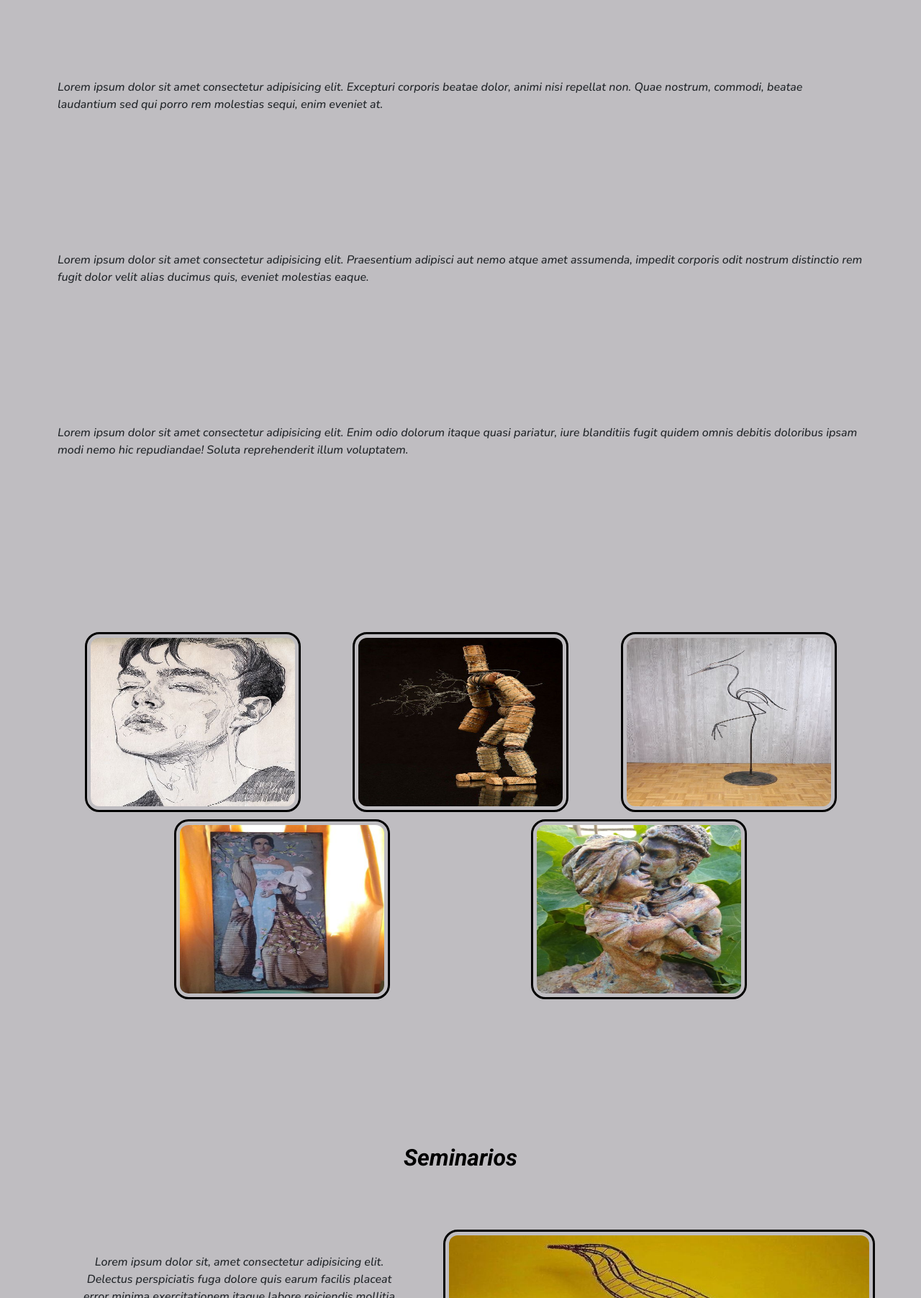
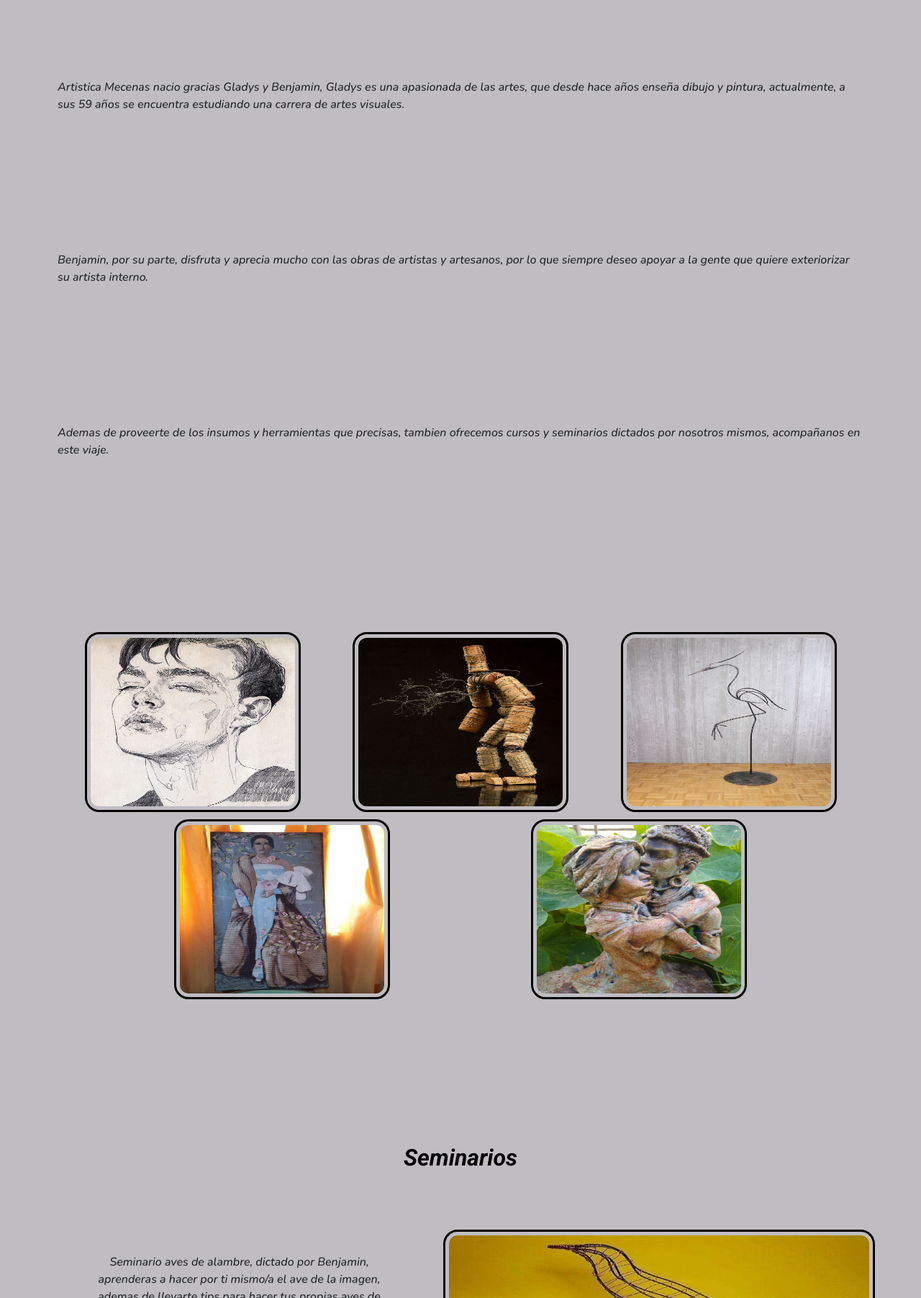
Before and after one commit to BFLavorato/Desafio-Coder, a plain HTML site: page sections/nosotros.html in a window 1280 px wide. Shown: the part 297-2100 px from the top of the page at 72% size. Drawn offline with nearby package versions, Linux system fonts and the light colour scheme.

Commit message:
actualizarlorems

```diff
--- a/sections/nosotros.html
+++ b/sections/nosotros.html
@@ -56,11 +56,11 @@
             <h1 class="h">Museo Mecenas</h1>
             <div class="nosotros">
             <p>
-            Lorem ipsum dolor sit amet consectetur adipisicing elit. Excepturi corporis beatae dolor, animi nisi repellat non. Quae nostrum, commodi, beatae laudantium sed qui porro rem molestias sequi, enim eveniet at.</p>
+            Artistica Mecenas nacio gracias Gladys y Benjamin, Gladys es una apasionada de las artes, que desde hace años enseña dibujo y pintura, actualmente, a sus 59 años se encuentra estudiando una carrera de artes visuales.</p>
             <p>
-            Lorem ipsum dolor sit amet consectetur adipisicing elit. Praesentium adipisci aut nemo atque amet assumenda, impedit corporis odit nostrum distinctio rem fugit dolor velit alias ducimus quis, eveniet molestias eaque.</p>
+            Benjamin, por su parte, disfruta y aprecia mucho con las obras de artistas y artesanos, por lo que siempre deseo apoyar a la gente que quiere exteriorizar su artista interno.</p>
             <p>
-            Lorem ipsum dolor sit amet consectetur adipisicing elit. Enim odio dolorum itaque quasi pariatur, iure blanditiis fugit quidem omnis debitis doloribus ipsam modi nemo hic repudiandae! Soluta reprehenderit illum voluptatem.</p>
+            Ademas de proveerte de los insumos y herramientas que precisas, tambien ofrecemos cursos y seminarios dictados por nosotros mismos, acompañanos en este viaje.</p>
 
             </div>
             <div class="museo">
@@ -73,9 +73,9 @@
 
         <section class="seminarios">
             <h2 class="h" data-aos="fade-up">Seminarios</h2>
-            <div class="seminario" data-aos="fade-right"><p >Lorem ipsum dolor sit, amet consectetur adipisicing elit. Delectus perspiciatis fuga dolore quis earum facilis placeat error minima exercitationem itaque labore reiciendis mollitia sapiente libero, aliquid necessitatibus dolor sequi eos?</p><img src="../img/nosotros/AlambremiaAve.jpg" alt="ave de alambre"></div>
-            <div class="seminarioR" data-aos="fade-left"><p >Lorem ipsum dolor sit amet consectetur adipisicing elit. Repudiandae commodi doloremque quasi ex odit unde assumenda recusandae.</p><img src="../img/nosotros/AlambremiaHojas.jpg" alt="hojas de alambre"></div>
-            <div class="seminario" data-aos="fade-right"><p >Lorem ipsum dolor, sit amet consectetur adipisicing elit. Illo officiis nisi eum perspiciatis? Reprehenderit unde, atque, aut sapiente nostrum fugit ullam, assumenda animi tempore distinctio fugiat quo explicabo nam totam!</p><img src="../img/nosotros/m2.PNG" alt="Frascos efectos zinc y cobre"></div>
+            <div class="seminario" data-aos="fade-right"><p >Seminario aves de alambre, dictado por Benjamin, aprenderas a hacer por ti mismo/a el ave de la imagen, ademas de llevarte tips para hacer tus propias aves de alambre.</p><img src="../img/nosotros/AlambremiaAve.jpg" alt="ave de alambre"></div>
+            <div class="seminarioR" data-aos="fade-left"><p >Seminario hojas de alambre, dictado por Benjamin, en este seminario haremos 3 tipos de hojas que te daran una alternativa a la hora de decorar tu living.</p><img src="../img/nosotros/AlambremiaHojas.jpg" alt="hojas de alambre"></div>
+            <div class="seminario" data-aos="fade-right"><p >Seminario frascos, dictado por Gladyz, exploraremos diferentes formas y tecnicas para cambiarle la estetica a frascos u otros elementos de vidrio.</p><img src="../img/nosotros/m2.PNG" alt="Frascos efectos zinc y cobre"></div>
         </section>
         </section>
     </main>
```
